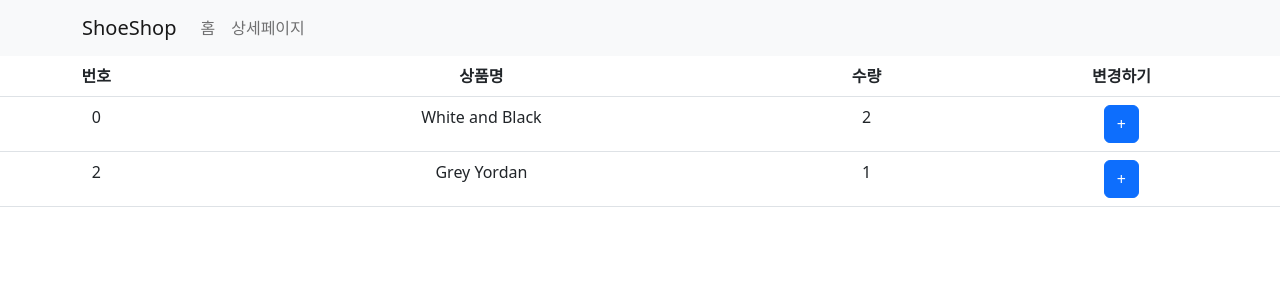
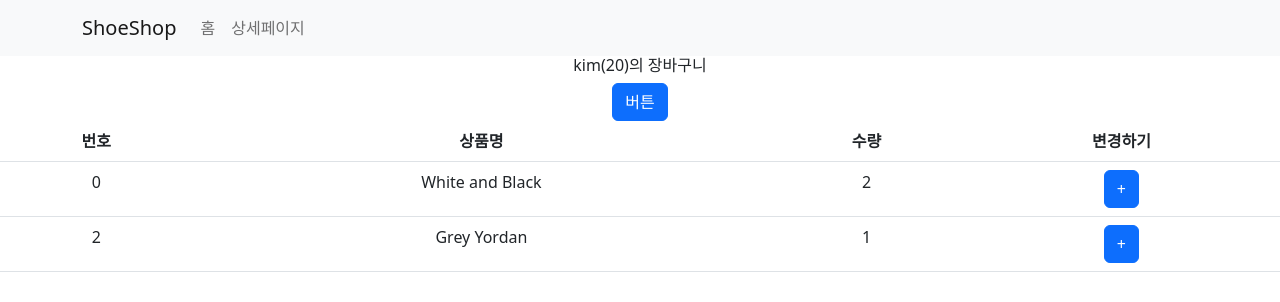
Before and after one commit to ktyoung/react, a React (Create React App) app in the folder shop/: page /cart in a window 1280 px wide. Shown: the top 302 px of the page. Built offline with nearby package versions, Linux system fonts and the light colour scheme.

Commit message:
store object/array state 변경

```diff
--- a/shop/src/routes/Cart.js
+++ b/shop/src/routes/Cart.js
@@ -1,15 +1,16 @@
 import { Table, Button } from 'react-bootstrap';
 import { useDispatch, useSelector } from 'react-redux';
-// 3. state 변경 함수, useDispath import
-import { rename } from './../store.js';
+import { rename, increase } from './../store/userSlice.js';
 
 function Cart() {
 
     let state = useSelector( (state) => { return state } );
-    let dispatch = useDispatch(); // → store.js로 요청 보내주는 함수
+    let dispatch = useDispatch();
 
     return (
         <div>
+            <h6>{ state.user.name }({state.user.age})의 장바구니</h6>
+            <Button variant="primary" onClick={ () => { dispatch(increase(10)) } }>버튼</Button>
             <Table>
                 <thead>
                     <tr>
@@ -28,7 +29,6 @@ function Cart() {
                                     <td>{ state.cart[i].name }</td>
                                     <td>{ state.cart[i].count }</td>
                                     <td><Button variant="primary" onClick={ () => {
-                                        // 4. dispatch(state변경함수()) 문법으로 사용
                                         dispatch(rename())
                                     } }>+</Button></td>
                                 </tr>
--- a/shop/src/store.js
+++ b/shop/src/store.js
@@ -1,16 +1,6 @@
 import { configureStore, createSlice } from '@reduxjs/toolkit'
+import user from './store/userSlice.js'
 
-let user = createSlice({
-    name : 'user',
-    initialState : 'kim',
-    // Redux에서 state 변경하는 방법
-    // 1. reducers : {}에 state 변경 함수 작성
-    reducers : {
-        rename(state) {
-            return 'ty ' + state;
-        }
-    }
-})
 
 let cart = createSlice({
     name : 'cart',
@@ -20,9 +10,6 @@ let cart = createSlice({
     ]
 })
 
-// 2. state 변경 함수 export
-export let { rename } = user.actions
-
 export default configureStore({
     reducer: {
         user : user.reducer,
--- /dev/null
+++ b/shop/src/store/userSlice.js
@@ -0,0 +1,25 @@
+import { createSlice } from "@reduxjs/toolkit";
+
+let user = createSlice({
+    name : 'user',
+    initialState : { name : 'kim', age : 20 },
+    // Redux에서 object/array state 변경하는 방법
+    reducers : {
+        rename(state) {
+            // 기존 state 수정
+            // return { name : 'park', age : 20 }
+
+            // return 없이 직접 수정도 가능하다
+            state.name = 'park';
+        },
+        // 파라미터 문법 (action.payload)
+        // increase(10)을 호출하면 age += 10이 됨
+        increase(state, action) {
+            state.age += action.payload;
+        }
+    }
+})
+
+export let { rename, increase } = user.actions
+
+export default user;
```
